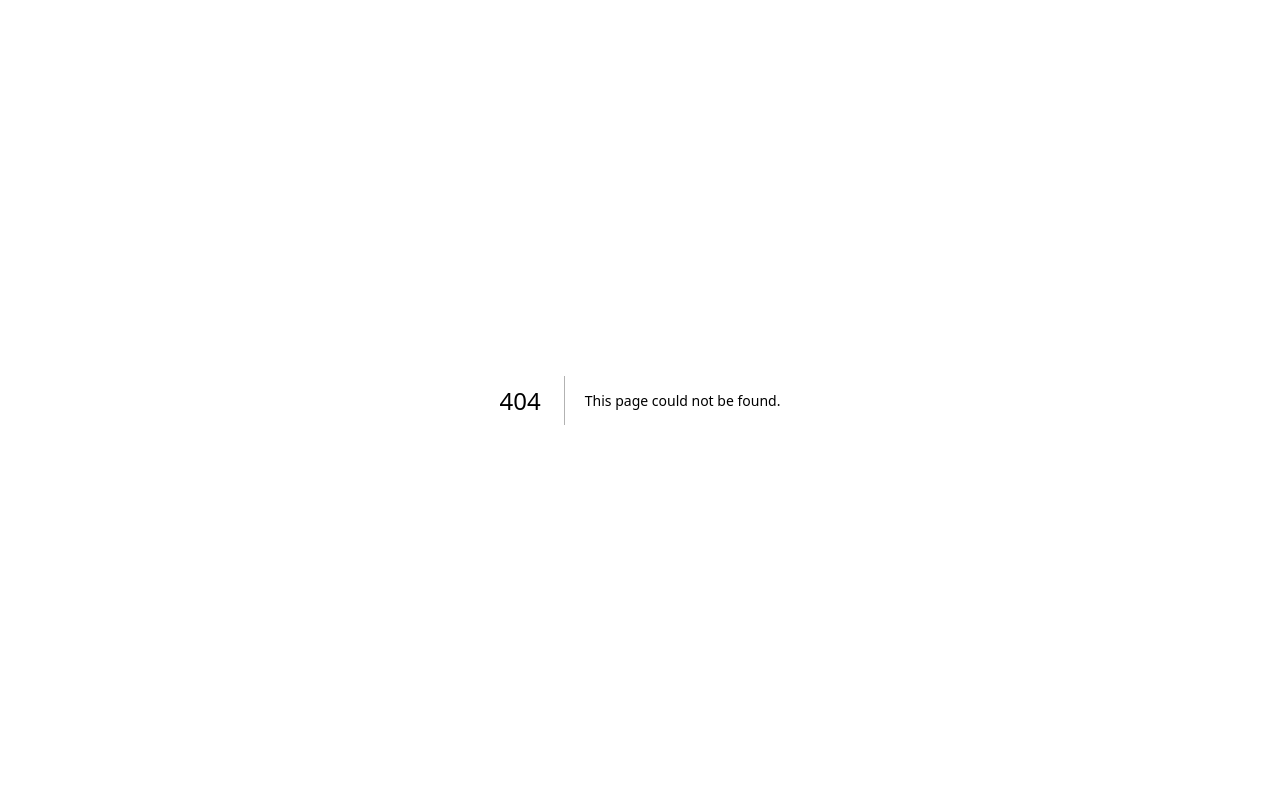
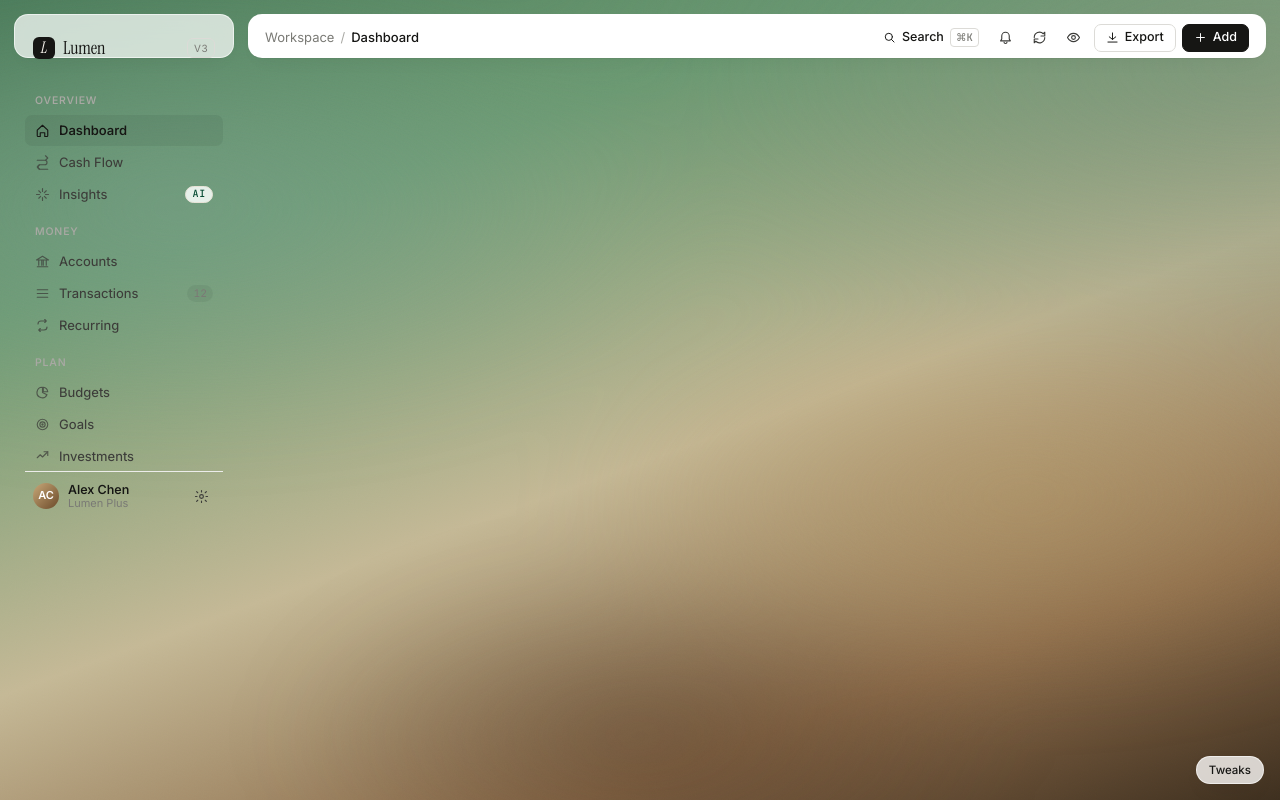
Before and after one commit to the-similarity/base, a Next.js app in the folder the-similarity-app/: page /workstation/lumen in a window 1280 px wide. Before the commit this address had no page. Built offline with nearby package versions, Linux system fonts and the light colour scheme.

Commit message:
feat(lumen): add /workstation/lumen page entry with Cmd+K + tweak hookups

```diff
--- /dev/null
+++ b/the-similarity-app/app/workstation/lumen/page.tsx
@@ -0,0 +1,197 @@
+/**
+ * Lumen Finance — workstation route at `/workstation/lumen`.
+ *
+ * This is a fully self-contained client-side page. The entire visual design
+ * (sidebar + main panel + 9 screens + Cmd+K palette + tweaks panel + the
+ * painterly background) lives under `app/workstation/lumen/_components/*`
+ * and is page-scoped via the `.lumen-app` CSS root.
+ *
+ * State at this level:
+ *   - `screen`: which of the 9 sub-screens is mounted in the main panel
+ *   - `cmdOpen`: command palette open/closed
+ *   - `tweaks`: { accent, background, dark } — driven by the tweaks panel
+ *
+ * Tweak side effects:
+ *   - `accent` and `accent-2` CSS custom properties are mutated directly
+ *     on the `.lumen-app` element (not :root) so they don't leak.
+ *   - `dark` toggles a `.dark` class on the same element.
+ *   - `background` swaps the painterly element's `background` style with
+ *     one of the four presets (Painterly/Dusk/Char/Paper).
+ *
+ * Keyboard:
+ *   - Cmd/Ctrl + K toggles the palette
+ *   - Esc closes the palette
+ *
+ * Why no localStorage persistence: v1 ships pure-session state per spec.
+ * Adding persistence later is a one-liner: read defaults from localStorage
+ * in the useState initializer and write back in the same useEffect that
+ * syncs CSS vars.
+ *
+ * IMPORTANT — file scope discipline:
+ *   This file MUST NOT modify any other route. Anything visual lives under
+ *   `_components/` (Next.js treats `_*` folders as private/non-routable).
+ */
+"use client";
+
+import { useEffect, useRef, useState } from "react";
+
+import { LUMEN_CSS } from "./_components/styles";
+import { Sidebar } from "./_components/sidebar";
+import { CmdK } from "./_components/cmdk";
+import { TweaksPanel } from "./_components/tweaks";
+import type { TweakState } from "./_components/tweaks";
+import type { ScreenId } from "./_components/screen-types";
+
+import { ScreenDashboard } from "./_components/screens/dashboard";
+import { ScreenCashflow } from "./_components/screens/cashflow";
+import { ScreenInsights } from "./_components/screens/insights";
+import { ScreenAccounts } from "./_components/screens/accounts";
+import { ScreenTransactions } from "./_components/screens/transactions";
+import { ScreenRecurring } from "./_components/screens/recurring";
+import { ScreenBudgets } from "./_components/screens/budgets";
+import { ScreenGoals } from "./_components/screens/goals";
+import { ScreenInvestments } from "./_components/screens/investments";
+
+// Background presets driven by the tweaks panel. The painterly DIV's
+// inline background is overwritten with these strings; the page-scoped CSS
+// supplies the default Painterly gradient as a fallback so a SSR pass with
+// no tweak applied still renders the right look.
+const BACKGROUNDS: Record<TweakState["background"], string> = {
+  painterly:
+    "linear-gradient(160deg, #4a7a5a 0%, #6b9a72 25%, #c4b896 55%, #8a6a4a 80%, #3d2f1f 100%)",
+  dusk: "linear-gradient(160deg, #2a3a5c 0%, #6b6a8c 35%, #c89a78 70%, #5c2a3a 100%)",
+  paper: "#f4f1ea",
+  charcoal: "linear-gradient(160deg, #1a1c1e 0%, #2a2d30 50%, #1a1c1e 100%)",
+};
+
+// Default tweak state matches the design's TWEAK_DEFAULTS block.
+const TWEAK_DEFAULTS: TweakState = {
+  accent: "#0a6b48",
+  background: "painterly",
+  dark: false,
+};
+
+export default function LumenPage() {
+  const [screen, setScreen] = useState<ScreenId>("dashboard");
+  const [cmdOpen, setCmdOpen] = useState(false);
+  const [tweaks, setTweaks] = useState<TweakState>(TWEAK_DEFAULTS);
+
+  // Refs to mutate accent CSS variables + the painterly element directly.
+  // Doing this with refs (instead of inline style on the JSX) keeps the
+  // tweak updates O(1) DOM writes per change rather than re-rendering the
+  // whole tree just to swap colors.
+  const rootRef = useRef<HTMLDivElement>(null);
+  const painterlyRef = useRef<HTMLDivElement>(null);
+
+  // Apply tweaks. We deliberately set the custom properties on the
+  // .lumen-app root, not on document.documentElement, so the override
+  // can't bleed into other routes if the user navigates away.
+  useEffect(() => {
+    const root = rootRef.current;
+    if (root) {
+      root.style.setProperty("--accent", tweaks.accent);
+      root.style.setProperty("--accent-2", tweaks.accent);
+      root.classList.toggle("dark", tweaks.dark);
+    }
+    const p = painterlyRef.current;
+    if (p) {
+      // The "paper" preset is a flat color, not a gradient; the underlying
+      // CSS handles the noise overlay either way.
+      p.style.background = BACKGROUNDS[tweaks.background] || BACKGROUNDS.painterly;
+    }
+  }, [tweaks]);
+
+  // Cmd/Ctrl+K toggles the palette; Esc closes it. We attach to window so
+  // the shortcut works regardless of focus location within the app.
+  useEffect(() => {
+    const handler = (e: KeyboardEvent) => {
+      if ((e.metaKey || e.ctrlKey) && e.key.toLowerCase() === "k") {
+        e.preventDefault();
+        setCmdOpen((o) => !o);
+      }
+      if (e.key === "Escape") setCmdOpen(false);
+    };
+    window.addEventListener("keydown", handler);
+    return () => window.removeEventListener("keydown", handler);
+  }, []);
+
+  const screenProps = {
+    onCmdK: () => setCmdOpen(true),
+    onNavigate: setScreen,
+  };
+
+  // Screen switch — each branch is a separate component so React reconciles
+  // a fresh tree per route, getting the screen-fade animation for free.
+  let content: React.ReactNode;
+  switch (screen) {
+    case "dashboard":
+      content = <ScreenDashboard {...screenProps} />;
+      break;
+    case "cashflow":
+      content = <ScreenCashflow {...screenProps} />;
+      break;
+    case "insights":
+      content = <ScreenInsights {...screenProps} />;
+      break;
+    case "accounts":
+      content = <ScreenAccounts {...screenProps} />;
+      break;
+    case "transactions":
+      content = <ScreenTransactions {...screenProps} />;
+      break;
+    case "recurring":
+      content = <ScreenRecurring {...screenProps} />;
+      break;
+    case "budgets":
+      content = <ScreenBudgets {...screenProps} />;
+      break;
+    case "goals":
+      content = <ScreenGoals {...screenProps} />;
+      break;
+    case "investments":
+      content = <ScreenInvestments {...screenProps} />;
+      break;
+    default:
+      content = <ScreenDashboard {...screenProps} />;
+  }
+
+  return (
+    <>
+      {/* Google Fonts — Inter / Instrument Serif / JetBrains Mono. We
+          inject a <link> here rather than via next/font because the
+          Lumen page must not depend on the app's global font setup; if
+          this file is ever lifted into another project the link comes
+          with it. The crossOrigin attr is required by Chrome to actually
+          use the preconnect hint. */}
+      <link rel="preconnect" href="https://fonts.googleapis.com" />
+      <link rel="preconnect" href="https://fonts.gstatic.com" crossOrigin="anonymous" />
+      <link
+        rel="stylesheet"
+        href="https://fonts.googleapis.com/css2?family=Inter:wght@400;450;500;550;600;700&family=Instrument+Serif:ital@0;1&family=JetBrains+Mono:wght@400;500&display=swap"
+      />
+
+      {/* Page-scoped stylesheet. Every selector is prefixed with .lumen-app
+          so it cannot affect other routes. */}
+      <style dangerouslySetInnerHTML={{ __html: LUMEN_CSS }} />
+
+      <div ref={rootRef} className="lumen-app">
+        {/* Painterly background, contained inside .lumen-app so it cannot
+            bleed beyond the route. */}
+        <div ref={painterlyRef} className="lumen-painterly" />
+
+        <div className="app">
+          <Sidebar current={screen} onNavigate={setScreen} />
+          <div className="main">{content}</div>
+        </div>
+
+        <CmdK
+          open={cmdOpen}
+          onClose={() => setCmdOpen(false)}
+          onNavigate={setScreen}
+        />
+
+        <TweaksPanel tweaks={tweaks} setTweaks={setTweaks} />
+      </div>
+    </>
+  );
+}
```
